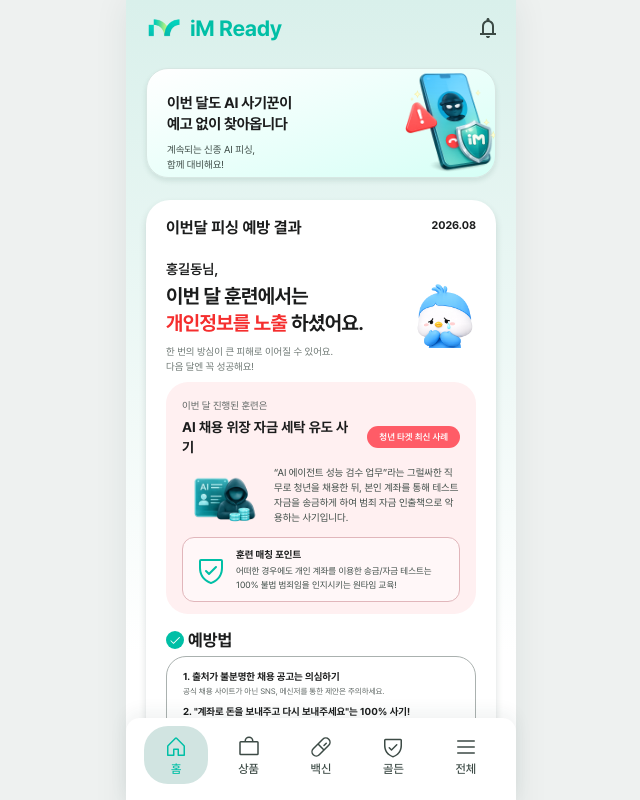
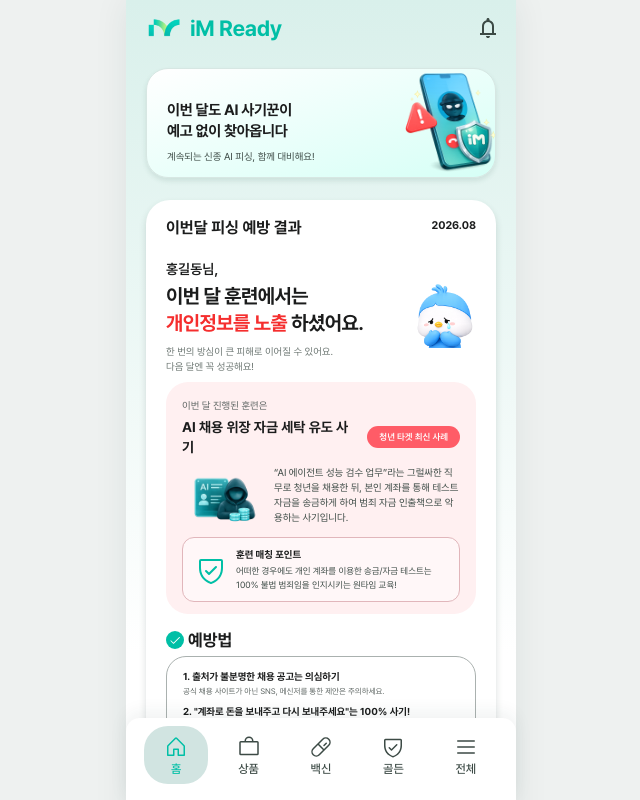
Before and after one commit to ik-s/iM-Ready, a React (Vite) app: page /home in a window 1280 px wide. Shown: the top 800 px of the page, without its empty margins (319-959 px from the left). Built offline with nearby package versions, Linux system fonts and the light colour scheme.

Commit message:
fix: tighten home promo copy and outline follow-up complete button
Keep the home phishing promo subtitle on one line, and restyle the follow-up complete action as a teal outline button on white.

```diff
--- a/src/features/golden-time/FollowUpPage.tsx
+++ b/src/features/golden-time/FollowUpPage.tsx
@@ -163,7 +163,7 @@
             markEmergencyResponseComplete();
             navigate("/golden-time");
           }}
-          className="mt-4 flex h-[52px] w-full items-center justify-center rounded-[8px] bg-[#029C82] font-['Jua'] text-[18px] text-white"
+          className="mt-4 flex h-[52px] w-full items-center justify-center rounded-[8px] border border-[#029C82] bg-white font-['Jua'] text-[18px] text-[#029C82]"
         >
           완료하기
         </button>
--- a/src/features/home/HomeReportPage.tsx
+++ b/src/features/home/HomeReportPage.tsx
@@ -91,10 +91,8 @@
             <br />
             예고 없이 찾아옵니다
           </h1>
-          <p className="relative z-10 mt-[7px] text-[10px] leading-[15px] text-[#3C4A45]">
-            계속되는 신종 AI 피싱,
-            <br />
-            함께 대비해요!
+          <p className="relative z-10 mt-[7px] whitespace-nowrap text-[10px] leading-[15px] text-[#3C4A45]">
+            계속되는 신종 AI 피싱, 함께 대비해요!
           </p>
           <img
             src={reportHero}
```
